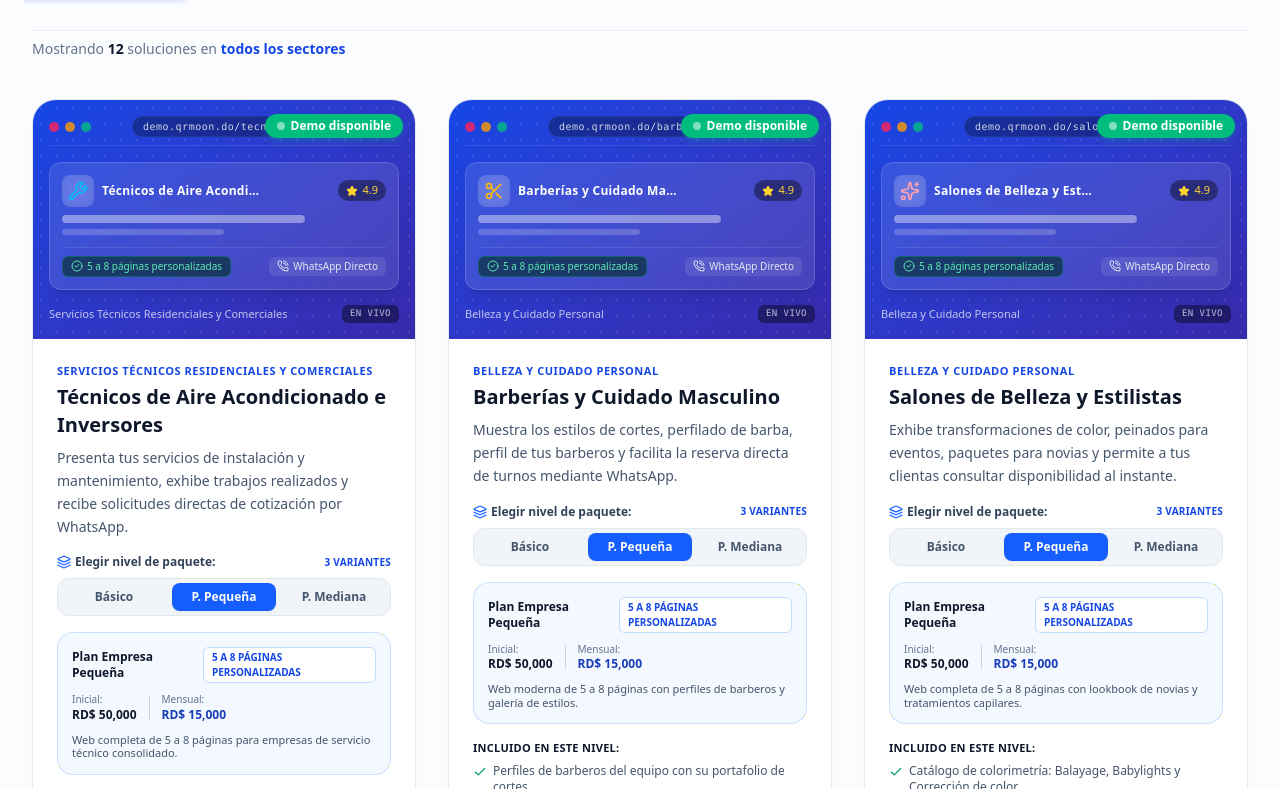
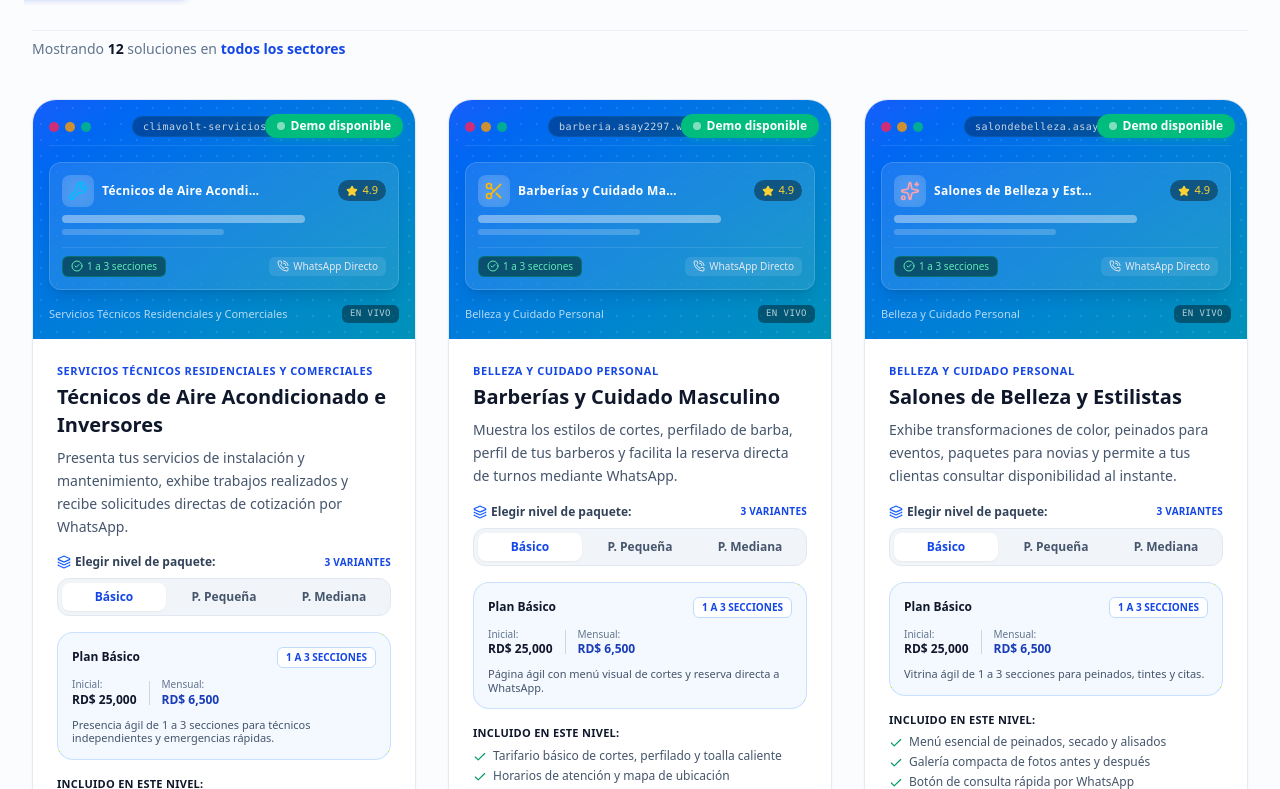
Before and after one commit to albert022/propuesta, a Next.js app: page / in a window 1280 px wide. Shown: the part 1291-2080 px from the top of the page. Built offline with nearby package versions, Linux system fonts and the light colour scheme.

Commit message:
feat: configure live demo URLs for Plan Basico in air conditioning, salon de belleza, and barberias

```diff
--- a/src/components/demos/DemoDetailPreview.tsx
+++ b/src/components/demos/DemoDetailPreview.tsx
@@ -188,7 +188,9 @@ export const DemoDetailPreview: React.FC<DemoDetailPreviewProps> = ({
             </div>
             <div className="flex items-center gap-1.5 bg-slate-950 px-3 py-1 rounded-md text-[11px] font-mono text-slate-300 border border-slate-800 truncate max-w-[280px]">
               <Lock className="w-3 h-3 text-emerald-400" />
-              <span>https://demo.qrmoon.do/{demo.slug}?plan={activePlanId}</span>
+              <span>
+                {currentVariant.demoUrl || `https://demo.qrmoon.do/${demo.slug}?plan=${activePlanId}`}
+              </span>
             </div>
             <div className="text-[10px] text-slate-500 font-mono">
               {deviceView.toUpperCase()}
--- a/src/components/demos/DemoPlanComparisonTable.tsx
+++ b/src/components/demos/DemoPlanComparisonTable.tsx
@@ -1,7 +1,7 @@
 import React from 'react';
 import { DemoItem, PlanId } from '@/types';
 import { getWhatsAppUrl } from '@/data/config';
-import { Check, MessageSquare, Sparkles, Clock } from 'lucide-react';
+import { Check, MessageSquare, Sparkles, Clock, ExternalLink } from 'lucide-react';
 
 interface DemoPlanComparisonTableProps {
   demo: DemoItem;
@@ -216,10 +216,23 @@ export const DemoPlanComparisonTable: React.FC<DemoPlanComparisonTableProps> = (
                     }`}
                   >
                     {v.status === 'disponible' ? (
-                      <span className="inline-flex items-center gap-1 text-emerald-700 font-semibold text-xs">
-                        <span className="w-2 h-2 rounded-full bg-emerald-500 animate-pulse" />
-                        Disponible
-                      </span>
+                      v.demoUrl ? (
+                        <a
+                          href={v.demoUrl}
+                          target="_blank"
+                          rel="noopener noreferrer"
+                          className="inline-flex items-center gap-1.5 px-2.5 py-1 rounded-lg bg-emerald-100 hover:bg-emerald-200 text-emerald-800 font-bold text-xs transition-colors shadow-2xs"
+                        >
+                          <span className="w-2 h-2 rounded-full bg-emerald-600 animate-pulse" />
+                          <span>Ver en vivo</span>
+                          <ExternalLink className="w-3 h-3 text-emerald-700" />
+                        </a>
+                      ) : (
+                        <span className="inline-flex items-center gap-1 text-emerald-700 font-semibold text-xs">
+                          <span className="w-2 h-2 rounded-full bg-emerald-500 animate-pulse" />
+                          Disponible
+                        </span>
+                      )
                     ) : (
                       <span className="inline-flex items-center gap-1 text-amber-700 font-semibold text-xs">
                         <Clock className="w-3.5 h-3.5 text-amber-500" />
--- a/src/components/demos/DemoPreviewCardGraphic.tsx
+++ b/src/components/demos/DemoPreviewCardGraphic.tsx
@@ -76,7 +76,9 @@ export const DemoPreviewCardGraphic: React.FC<DemoPreviewCardGraphicProps> = ({
           <div className="w-2.5 h-2.5 rounded-full bg-emerald-500/80" />
         </div>
         <div className="text-[10px] font-mono tracking-wider bg-black/30 backdrop-blur-sm px-2.5 py-0.5 rounded-full text-slate-300 border border-white/5 truncate max-w-[210px]">
-          demo.qrmoon.do/{demo.slug.slice(0, 14)}.../{currentVariant.planId}
+          {currentVariant.demoUrl
+            ? currentVariant.demoUrl.replace(/^https?:\/\//, '')
+            : `demo.qrmoon.do/${demo.slug.slice(0, 14)}.../${currentVariant.planId}`}
         </div>
         <div className="w-4" />
       </div>
--- a/src/data/demos.ts
+++ b/src/data/demos.ts
@@ -93,7 +93,7 @@ export const demosData: DemoItem[] = [
       'Presenta tus servicios de instalación y mantenimiento, exhibe trabajos realizados y recibe solicitudes directas de cotización por WhatsApp.',
     fullDescription:
       'Una solución digital pensada para técnicos y empresas de climatización y energía alternativa en República Dominicana. Permite a tus clientes conocer tus áreas de servicio, tarifas de diagnóstico, tipos de equipos con los que trabajas y solicitar asistencia de emergencia con solo un toque en su celular.',
-    defaultPlanId: 'pequena',
+    defaultPlanId: 'basico',
     order: 1,
     accentColor: '#0284c7',
     tags: ['aire acondicionado', 'inversores', 'climatización', 'técnicos', 'mantenimiento', 'emergencias'],
@@ -117,6 +117,7 @@ export const demosData: DemoItem[] = [
         ],
         recommendedPages: ['Inicio con Hero de Urgencias', 'Resumen de Servicios y Tarifas', 'Contacto y Cobertura'],
         status: 'disponible',
+        demoUrl: 'https://climavolt-servicios-rd.asay2297.workers.dev',
       },
       pequena: {
         tagline: 'Web completa de 5 a 8 páginas para empresas de servicio técnico consolidado.',
@@ -175,7 +176,7 @@ export const demosData: DemoItem[] = [
       'Muestra los estilos de cortes, perfilado de barba, perfil de tus barberos y facilita la reserva directa de turnos mediante WhatsApp.',
     fullDescription:
       'Diseñada para barberías modernas y tradicionales que desean proyectar un ambiente exclusivo. Los clientes pueden ver el menú de servicios con precios claros, conocer al equipo, revisar horarios de apertura y agendar su cita directamente sin esperas telefónicas.',
-    defaultPlanId: 'pequena',
+    defaultPlanId: 'basico',
     order: 2,
     accentColor: '#d97706',
     tags: ['barbería', 'cortes de cabello', 'barba', 'cuidado masculino', 'fade', 'turnos'],
@@ -199,6 +200,7 @@ export const demosData: DemoItem[] = [
         ],
         recommendedPages: ['Menú de Cortes', 'Horarios y Ubicación', 'Reserva'],
         status: 'disponible',
+        demoUrl: 'https://barberia.asay2297.workers.dev',
       },
       pequena: {
         tagline: 'Web moderna de 5 a 8 páginas con perfiles de barberos y galería de estilos.',
@@ -255,7 +257,7 @@ export const demosData: DemoItem[] = [
       'Exhibe transformaciones de color, peinados para eventos, paquetes para novias y permite a tus clientas consultar disponibilidad al instante.',
     fullDescription:
       'Una vitrina elegante para salones de belleza y centros de estilismo capilar. Ideal para mostrar trabajos de balayage, keratina, peinados sociales y tratamientos de hidratación profunda, complementado con información sobre productos profesionales utilizados.',
-    defaultPlanId: 'pequena',
+    defaultPlanId: 'basico',
     order: 3,
     accentColor: '#e11d48',
     tags: ['salón de belleza', 'estilismo', 'balayage', 'keratina', 'peinados', 'colorimetría'],
@@ -279,6 +281,7 @@ export const demosData: DemoItem[] = [
         ],
         recommendedPages: ['Inicio', 'Servicios Principales', 'Contacto y Citas'],
         status: 'disponible',
+        demoUrl: 'https://salondebelleza.asay2297.workers.dev',
       },
       pequena: {
         tagline: 'Web completa de 5 a 8 páginas con lookbook de novias y tratamientos capilares.',
```
